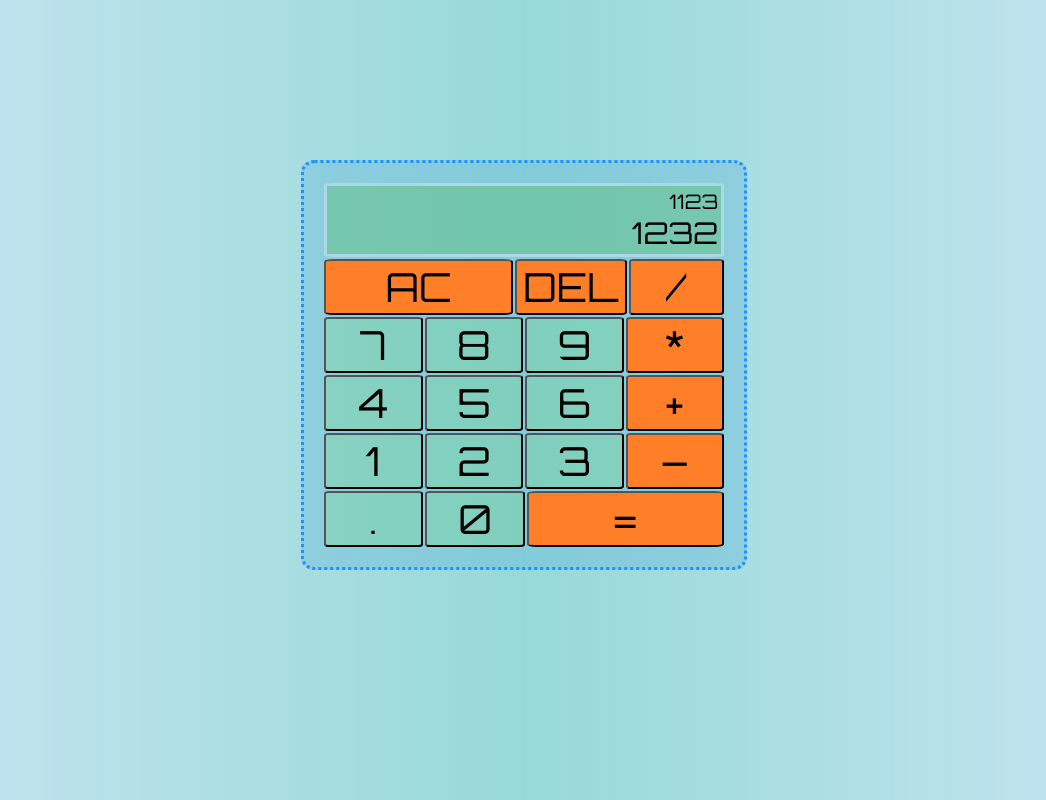
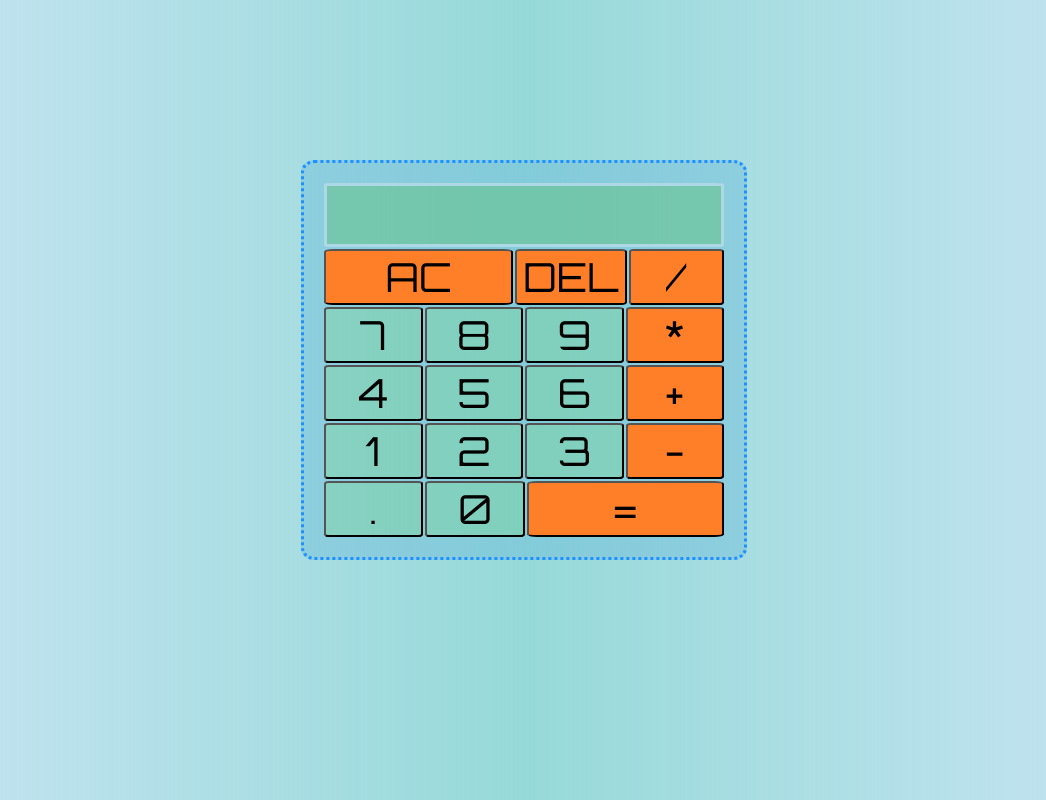
Before and after one commit to ezaborszky/calculator, a plain HTML site: page index.html in a window 1280 px wide. Shown: the whole page, without its empty margins (116-1162 px from the left). Drawn offline with Linux system fonts and the light colour scheme.

Commit message:
replace text

```diff
--- a/index.html
+++ b/index.html
@@ -16,8 +16,8 @@
     <div></div>
     <div class="calculator-flex">
         <div class="display">
-        <div data-prevous-operand id="previous-operand">1123</div>
-        <div data-current-operand id="current-operand">1232</div>
+        <div data-previous-operand id="previous-operand"> </div>
+        <div data-current-operand id="current-operand"> </div>
         </div>
         <div class="row-flex">
         <button data-allclear class="flex-two colour">AC</button>
@@ -25,7 +25,7 @@
         <button data-operation class="colour">/</button>
         </div>
         <div class="row-flex">
-        <button data-number >7</button>
+        <button data-number>7</button>
         <button data-number>8</button>
         <button data-number>9</button>
         <button data-operation class="colour">*</button>
@@ -40,7 +40,7 @@
         <button data-number>1</button>
         <button data-number>2</button>
         <button data-number>3</button>
-        <button data-operation="" class="colour">–</button>
+        <button data-operation="" class="colour">-</button>
         </div>
         <div class="row-flex">
         <button data-number>.</button>
```
